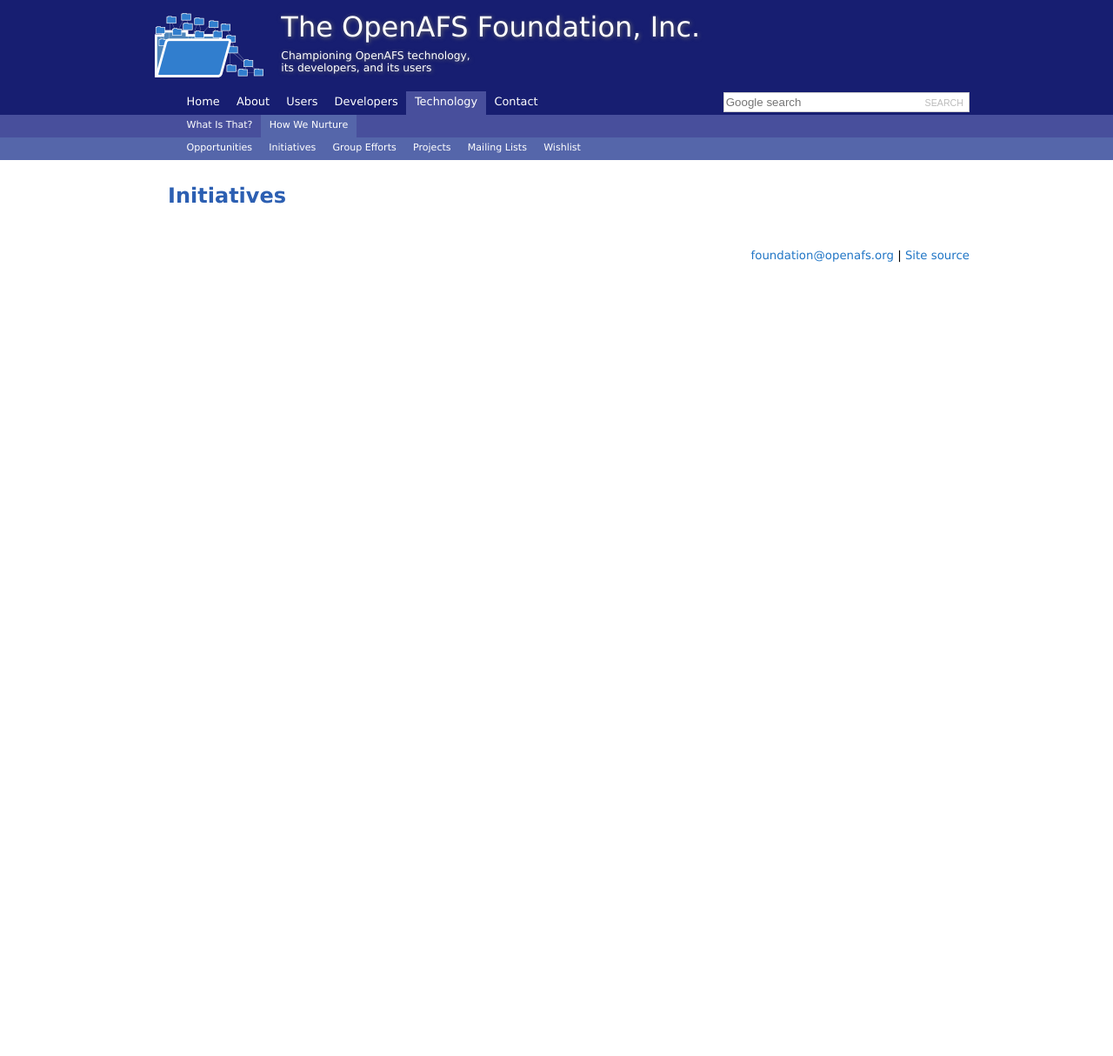
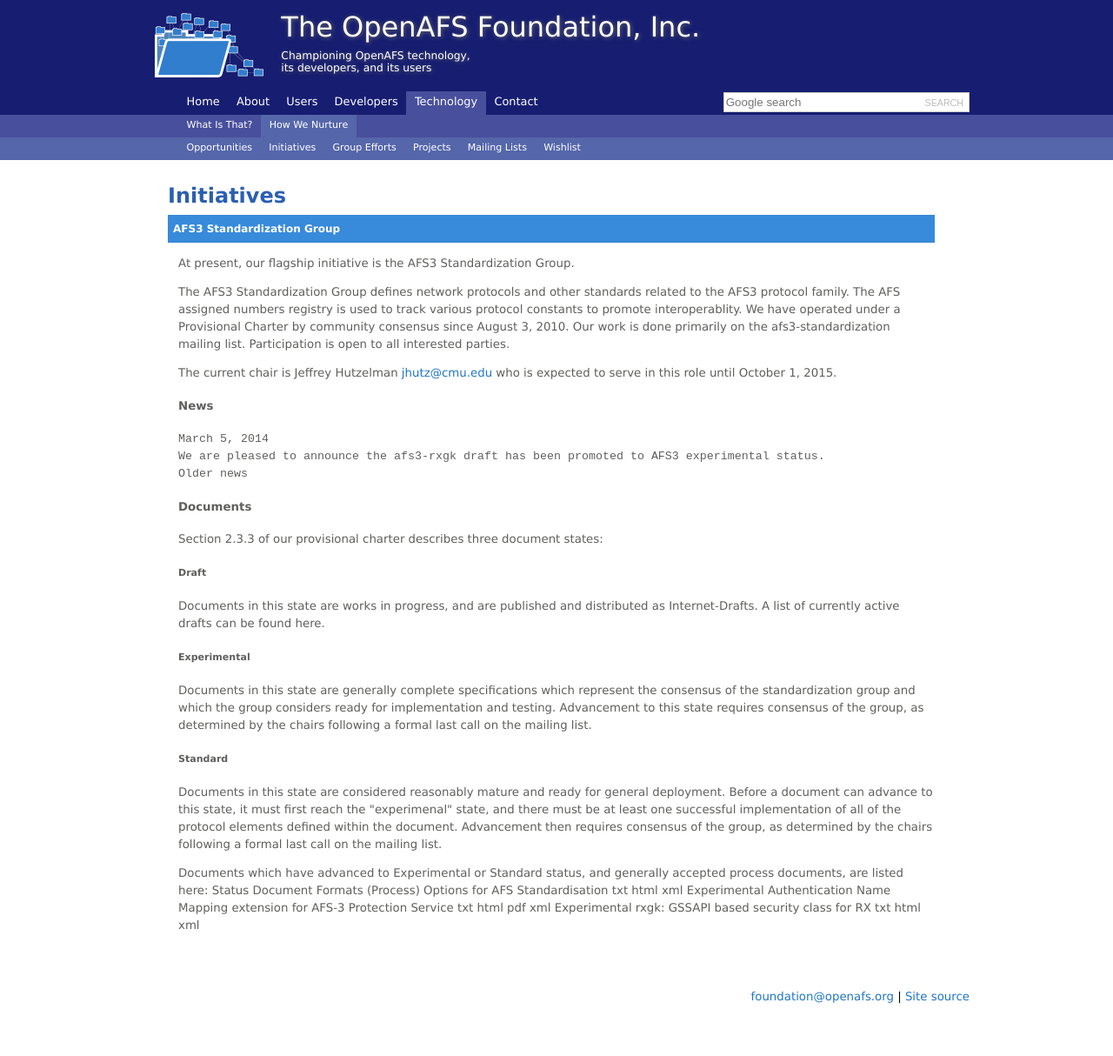
Before and after one commit to openafsfoundation/openafsfoundation.org, a Jekyll site: the page built from tech/initiatives/index.md, in a window 1280 px wide. Shown: the whole page at 87% size. Built offline with Jekyll 4.4.1, drawn with Linux system fonts in a browser that asks for light colours; before the commit the page ends 900 px from its top, so only the background shows below that.

Commit message:
/tech/initiatives/standardization
Copied and edited text from OpenAFS.org site.

```diff
--- a/tech/initiatives/index.md
+++ b/tech/initiatives/index.md
@@ -4,3 +4,36 @@
 ---
 
 ## Initiatives ##
+
+### AFS3 Standardization Group ###
+
+At present, our flagship initiative is the AFS3 Standardization Group.
+
+The AFS3 Standardization Group defines network protocols and other standards related to the AFS3 protocol family. The AFS assigned numbers registry is used to track various protocol constants to promote interoperablity. We have operated under a Provisional Charter by community consensus since August 3, 2010. Our work is done primarily on the afs3-standardization mailing list. Participation is open to all interested parties.
+
+The current chair is Jeffrey Hutzelman <jhutz@cmu.edu> who is expected to serve in this role until October 1, 2015.
+
+#### News ####
+
+    March 5, 2014
+    We are pleased to announce the afs3-rxgk draft has been promoted to AFS3 experimental status.
+    Older news
+
+#### Documents ####
+
+Section 2.3.3 of our provisional charter describes three document states:
+
+##### Draft #####
+Documents in this state are works in progress, and are published and distributed as Internet-Drafts. A list of currently active drafts can be found here.
+
+##### Experimental #####
+Documents in this state are generally complete specifications which represent the consensus of the standardization group and which the group considers ready for implementation and testing. Advancement to this state requires consensus of the group, as determined by the chairs following a formal last call on the mailing list.
+
+##### Standard #####
+Documents in this state are considered reasonably mature and ready for general deployment. Before a document can advance to this state, it must first reach the "experimenal" state, and there must be at least one successful implementation of all of the protocol elements defined within the document. Advancement then requires consensus of the group, as determined by the chairs following a formal last call on the mailing list.
+
+Documents which have advanced to Experimental or Standard status, and generally accepted process documents, are listed here:
+Status 	Document 	Formats
+(Process) 	Options for AFS Standardisation 	txt html xml
+Experimental 	Authentication Name Mapping extension for AFS-3 Protection Service 	txt html pdf xml
+Experimental 	rxgk: GSSAPI based security class for RX 	txt html xml
```
